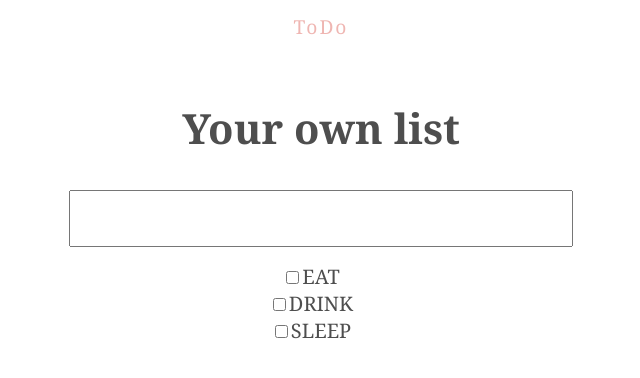
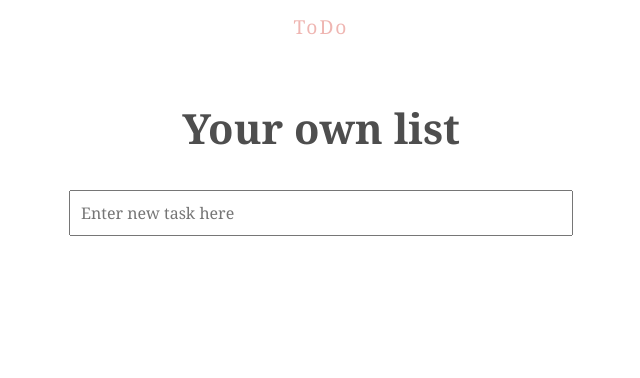
Before and after one commit to fridajac/TodoList, a React (Create React App) app: page / in a window 1280 px wide. Shown: the top 378 px of the page, without its empty margins (319-959 px from the left). Built offline with nearby package versions, Linux system fonts and the light colour scheme.

Commit message:
Fixed error with todos.map

```diff
--- a/src/App.js
+++ b/src/App.js
@@ -1,18 +1,22 @@
 import "./App.css";
-import { useState } from "react";
 import List from "./comps/List";
 import Title from "./comps/Title";
 import Form from "./comps/Form";
+import { useState } from "react";
 
 function App() {
-  //const [toDoList, setToDoList] = useState("");
-  const toDoList = ["Eat", "Drink", "Sleep"];
+  const [todos, setTodos] = useState([]);
+
+  const addTodos = (text) => {
+    const newTodos = [...todos, { text }];
+    setTodos(newTodos);
+  };
 
   return (
     <div className="App">
       <Title />
-      <Form />
-      <List toDoList={toDoList} />
+      <Form addTodos={addTodos} />
+      <List todos={todos} />
     </div>
   );
 }
--- a/src/comps/Form.js
+++ b/src/comps/Form.js
@@ -1,26 +1,29 @@
 import { useState } from "react";
-const TextInputField = () => {
+const TextInputField = ({ addTodos }) => {
   const [userInput, setUserInput] = useState("");
-
-  const submitValue = () => {
-    const inputText = userInput;
-    alert(inputText);
-  };
 
   const inputStyle = {
     width: "480px",
     padding: "10px",
     fontFamily: "Noto Serif",
-    fontSize: "1.5rem",
-    textTransform: "uppercase",
+    fontSize: "1rem",
+  };
+
+  const handleSubmit = (e) => {
+    e.preventDefault();
+    if (!userInput) return;
+    addTodos(userInput);
+    setUserInput("");
   };
 
   return (
-    <form onSubmit={submitValue}>
+    <form onSubmit={handleSubmit}>
       <input
+        value={userInput}
         type="text"
         onChange={(e) => setUserInput(e.target.value)}
         style={inputStyle}
+        placeholder="Enter new task here"
       ></input>
     </form>
   );
--- a/src/comps/List.js
+++ b/src/comps/List.js
@@ -1,11 +1,19 @@
 import ListItem from "./ListItem";
-const List = (props) => {
-  const listItems = props.toDoList.map((element, index) => (
+const List = ({ todos }) => {
+  const listItems = todos.map((element, index) => (
     <ListItem key={index} value={element} />
   ));
   return (
     <div className="list">
-      <ul>{listItems}</ul>
+      {
+        <ul style={{ listStyleType: "none" }}>
+          {todos.map((element, index) => (
+            <li key={index}>
+              <ListItem value={element} />
+            </li>
+          ))}
+        </ul>
+      }
     </div>
   );
 };
--- a/src/comps/ListItem.js
+++ b/src/comps/ListItem.js
@@ -4,13 +4,7 @@ const ListItem = (props) => {
   const [inHover, setHover] = useState(false);
   const [checked, setChecked] = useState(false);
   const labelStyle = {
-    padding: "20px",
-    marginTop: "10px",
-    width: "500px",
-    listStyleType: "none",
-    textTransform: "uppercase",
     fontSize: inHover ? "25px" : "20px",
-    //textDecoration: checked ? "line-through" : "none",
     checked,
   };
 
@@ -24,7 +18,7 @@ const ListItem = (props) => {
         onClick={() => (checked ? setChecked(false) : setChecked(true))}
       >
         <input type="checkbox" />
-        {props.value}
+        {props.value.text}
       </label>
     </div>
   );
```
